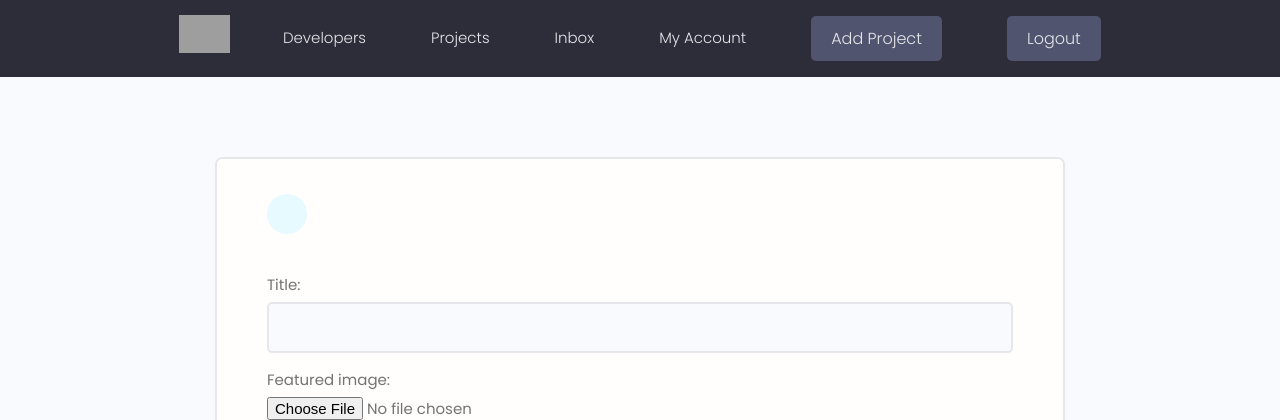
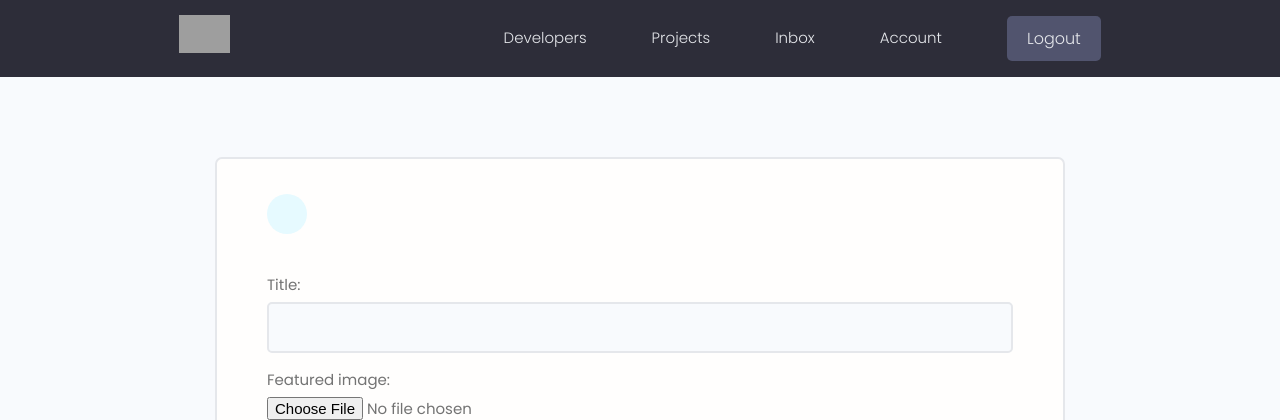
Before and after one commit to louannl/learning-django, a Django app: page /projects/create-project/ in a window 1280 px wide. Shown: the top 420 px of the page. Run offline with Django 3.2, Linux system fonts and the light colour scheme; the visitor is signed in with stand-in values (Sample User, id 1); data that the repository does not hold is empty; some libraries are stand-ins or nearby versions; grey boxes are pictures that could not be loaded.

Commit message:
User Actions: User Project CRUD

```diff
--- a/projects/templates/projects/project_form.html
+++ b/projects/templates/projects/project_form.html
@@ -4,7 +4,7 @@
 <main class="formPage my-xl">
     <div class="content-box">
         <div class="formWrapper">
-            <a class="backButton" href="#"><i class="im im-angle-left"></i></a>
+            <a class="backButton" href="{% url 'account' %}"><i class="im im-angle-left"></i></a>
             <br>
 
             <form class="form" method="POST" enctype="multipart/form-data">
--- a/projects/views.py
+++ b/projects/views.py
@@ -19,12 +19,15 @@ def project(request, pk):
 
 @login_required(login_url="login")
 def createProject(request):
+    profile = request.user.profile
     form = ProjectForm()
 
     if request.method == 'POST':
         form = ProjectForm(request.POST, request.FILES)
         if form.is_valid():
-            form.save()
+            project = form.save(commit=False)
+            project.owner = profile
+            project.save()
             return redirect('projects')
 
     context = {'form': form}
@@ -33,7 +36,9 @@ def createProject(request):
 
 @login_required(login_url="login")
 def updateProject(request, pk):
-    project = Project.objects.get(id=pk)
+    profile = request.user.profile
+    # only a logged in user can continue
+    project = profile.project_set.get(id=pk)
     form = ProjectForm(instance=project)
 
     if request.method == 'POST':
@@ -48,7 +53,8 @@ def updateProject(request, pk):
 
 @login_required(login_url="login")
 def deleteProject(request, pk):
-    project = Project.objects.get(id=pk)
+    profile = request.user.profile
+    project = profile.project_set.get(id=pk)
 
     if request.method == 'POST':
         project.delete()
--- a/templates/navbar.html
+++ b/templates/navbar.html
@@ -23,12 +23,7 @@
           <a href="">Inbox</a>
         </li>
         <li class="header__menuItem">
-          <a href="{% url 'account' %}">My Account</a>
-        </li>
-        <li class="header__menuItem">
-          <a href="{% url 'create-project' %}" class="btn btn--sub">
-            Add Project
-          </a>
+          <a href="{% url 'account' %}">Account</a>
         </li>
         <li class="header__menuItem">
           <a href="{% url 'logout' %}" class="btn btn--sub"> Logout </a>
--- a/users/templates/users/account.html
+++ b/users/templates/users/account.html
@@ -94,7 +94,7 @@
 
         <div class="settings">
           <h3 class="settings__title">Projects</h3>
-          <a class="tag tag--pill tag--sub settings__btn tag--lg" href="#"><i class="im im-plus"></i> Add Project</a>
+          <a class="tag tag--pill tag--sub settings__btn tag--lg" href="{% url 'create-project' %}"><i class="im im-plus"></i> Add Project</a>
         </div>
 
         <table class="settings__table">
@@ -110,8 +110,8 @@
               </p>
             </td>
             <td class="settings__tableActions">
-              <a class="tag tag--pill tag--main settings__btn" href="#"><i class="im im-edit"></i> Edit</a>
-              <a class="tag tag--pill tag--main settings__btn" href="#"><i class="im im-x-mark-circle-o"></i>
+              <a class="tag tag--pill tag--main settings__btn" href="{% url 'update-project' project.id %}"><i class="im im-edit"></i> Edit</a>
+              <a class="tag tag--pill tag--main settings__btn" href="{% url 'delete-project' project.id %}"><i class="im im-x-mark-circle-o"></i>
                 Delete</a>
             </td>
           </tr>
```
